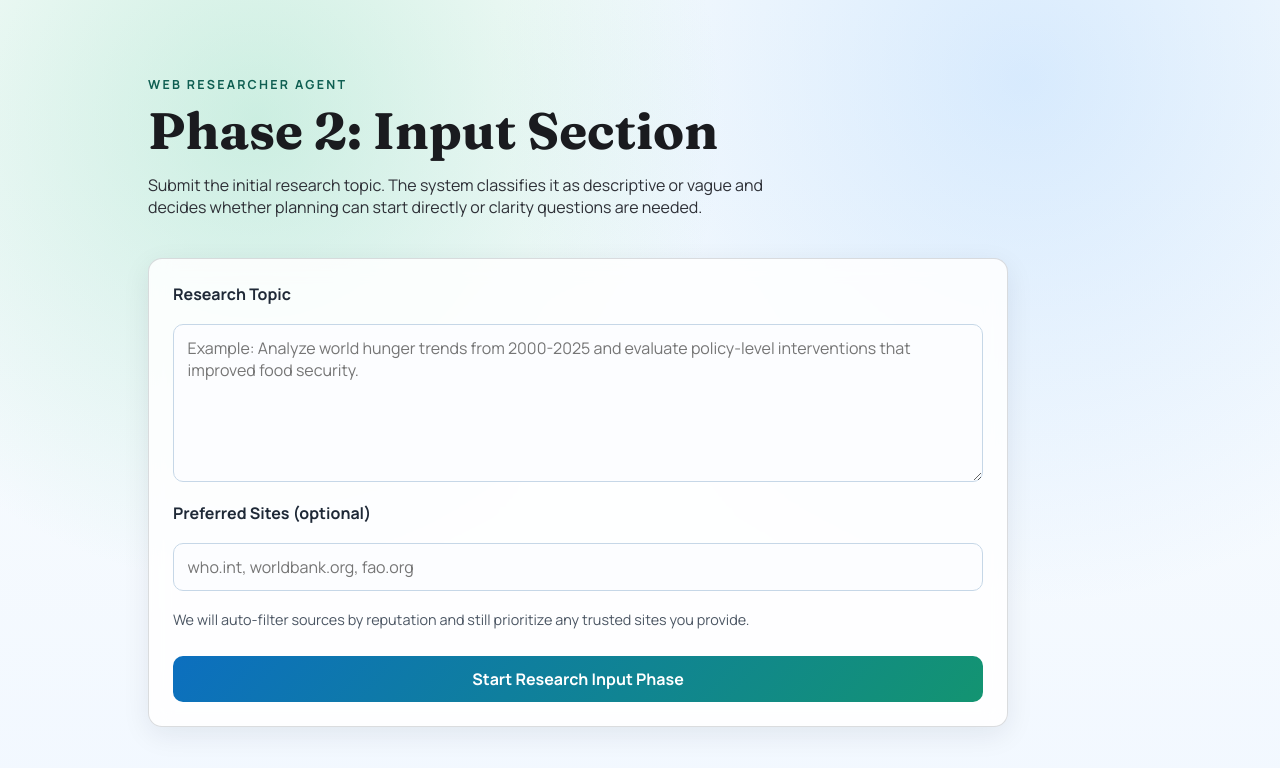
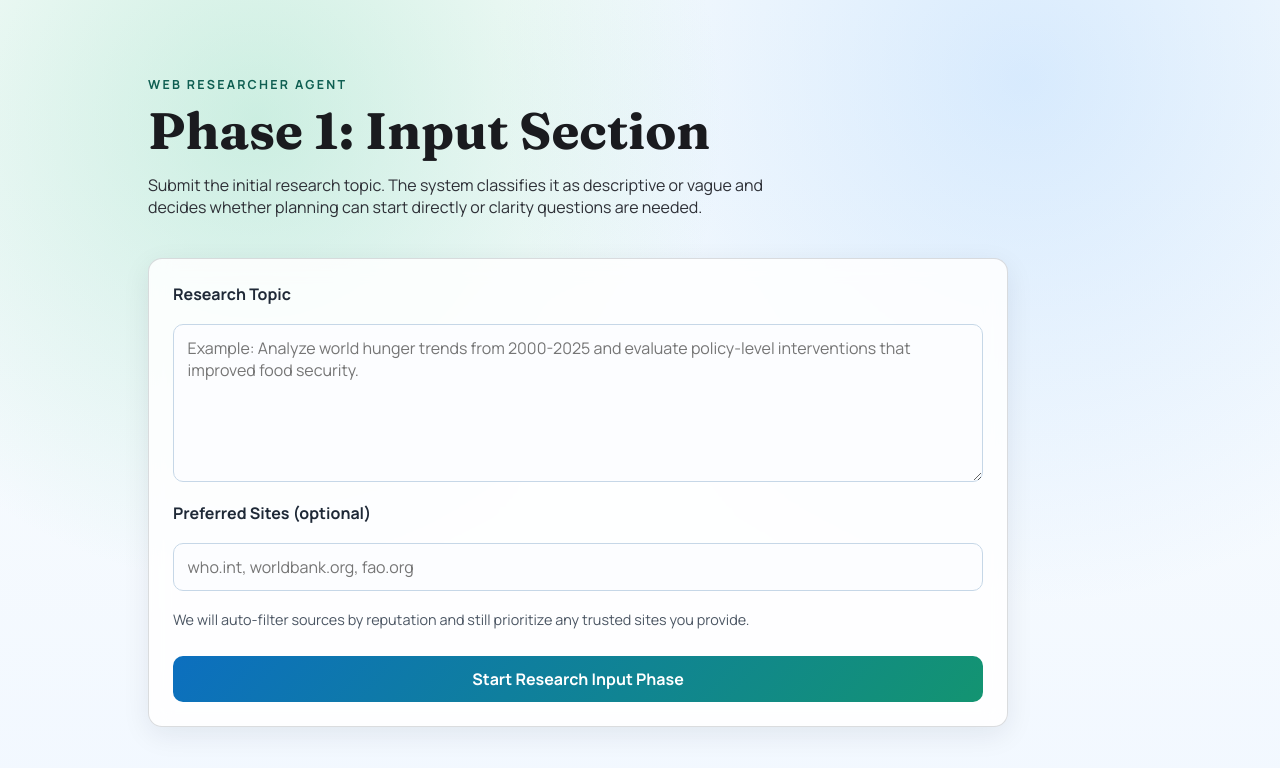
Before and after one commit to aniTech-addict/AprHackathon, a React (Vite) app in the folder frontend/: page / in a window 1280 px wide. Shown: the top 768 px of the page. Built offline with nearby package versions, Linux system fonts and the light colour scheme; no server answers.

Commit message:
feat: update phase titles in ClarityPage and InputPage for improved clarity in user flow

```diff
--- a/frontend/src/pages/ClarityPage.tsx
+++ b/frontend/src/pages/ClarityPage.tsx
@@ -98,7 +98,7 @@ export function ClarityPage({
     <main className="shell">
       <header className="hero">
         <p className="eyebrow">Web Researcher Agent</p>
-        <h1>Phase 2B: Clarity Questions</h1>
+        <h1>Phase 2: Clarity Questions</h1>
         <p className="lead">
           Your initial input needs clarification. Please answer these questions to shape the research direction.
         </p>
--- a/frontend/src/pages/InputPage.tsx
+++ b/frontend/src/pages/InputPage.tsx
@@ -63,7 +63,7 @@ export function InputPage({ apiBaseUrl, onInputSubmit, onError }: InputPageProps
     <main className="shell">
       <header className="hero">
         <p className="eyebrow">Web Researcher Agent</p>
-        <h1>Phase 2: Input Section</h1>
+        <h1>Phase 1: Input Section</h1>
         <p className="lead">
           Submit the initial research topic. The system classifies it as descriptive or vague and decides whether
           planning can start directly or clarity questions are needed.
```
